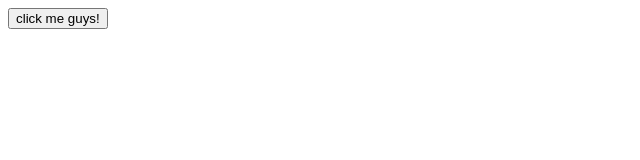
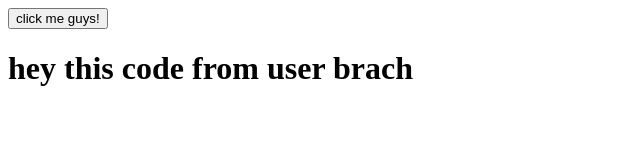
Before and after one commit to SwapnilGotsurve/branchtestrepo, a plain HTML site: page index.html in a window 1280 px wide. Shown: the whole page, without its empty margins (0-640 px from the left). Drawn offline with Linux system fonts and the light colour scheme.

Commit message:
added some code from user branch

```diff
--- a/index.html
+++ b/index.html
@@ -1 +1,3 @@
 <button>click me guys!</button>
+
+<h1>hey this code from user brach</h1>
```
